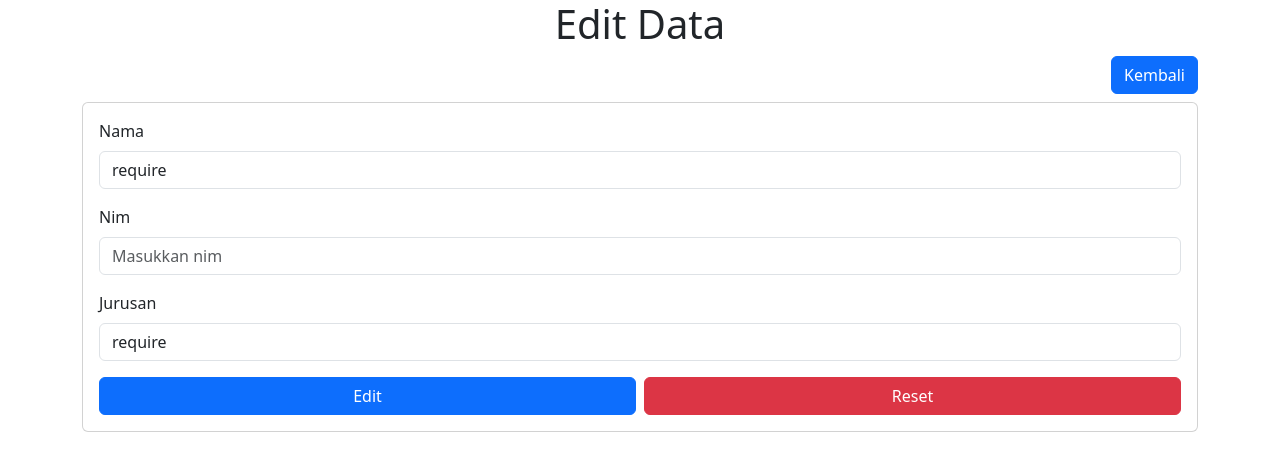
After one commit to saintsareeverywhere-cyber/Sistem-Informasi-Data-Mahasiswa, a PHP site: page /edit.php in a window 1280 px wide. The commit adds this page. Shown: the top 471 px of the page. Run offline with PHP 8.4, Linux system fonts and the light colour scheme; data that the repository does not hold is empty.

Commit message:
Implement CRUD functionality for managing student data with modals for deletion confirmation

```diff
--- /dev/null
+++ b/edit.php
@@ -0,0 +1,61 @@
+<?php
+    require_once('config/koneksi.php');
+
+    $data = [];
+    if (isset($_GET['id'])) {
+        $id = $_GET['id'];
+        $query = "select * from mahasiswa where id = $id";
+        $result = mysqli_query($koneksi, $query);
+        $data = mysqli_fetch_assoc($result);
+    }
+?>
+
+<!doctype html>
+<html lang="en">
+  <head>
+    <meta charset="utf-8">
+    <meta name="viewport" content="width=device-width, initial-scale=1">
+    <title>Manajemen Data Mahasiswa | Edit</title>
+    <link href="https://cdn.jsdelivr.net/npm/bootstrap@5.3.8/dist/css/bootstrap.min.css" rel="stylesheet" integrity="sha384-sRIl4kxILFvY47J16cr9ZwB07vP4J8+LH7qKQnuqkuIAvNWLzeN8tE5YBujZqJLB" crossorigin="anonymous">
+  </head>
+  <body>
+    <div class="container">
+        <h1 class="text-center">Edit Data</h1>
+        <div class="d-flex justify-content-end my-2">
+            <a href="index.php" class="btn btn-primary">Kembali</a>
+        </div>
+        <!-- error saat php menangkap args get error -->
+        <?php
+        if (isset($_GET['error'])) {
+            echo '<div class="alert alert-danger alert-dismissible fade show" role="alert">
+            <div>' . $_GET['error'] . '</div><button type="button" class="btn-close" data-bs-dismiss="alert" aria-label="Close"></button>' . '</div>';
+        }
+        ?>
+
+        <div class="card">
+        <form action="proses_edit.php" method="post" class="card-body">
+            <input type="hidden" name="id" value=<?= $data['id'] ?> >
+            <div class="mb-3">
+                <label for="nama" class="form-label">Nama</label>
+                <input type="text" class="form-control" id="nama" name="nama" placeholder="Masukkan nama" value=<?= $data['nama'] ?> require>
+            </div>
+            <div class="mb-3">
+                <label for="nim" class="form-label">Nim</label>
+                <input type="number" class="form-control" id="nim" name="nim" placeholder="Masukkan nim" value=<?= $data['nim'] ?> require>
+            </div>
+            <div class="mb-3">
+                <label for="jurusan" class="form-label">Jurusan</label>
+                <input type="text" class="form-control" id="jurusan" name="jurusan" placeholder="Masukkan jurusan" value=<?= $data['jurusan'] ?> require>
+            </div>
+            <div class="d-flex justify-content-center align-items-center gap-2">
+                <button type="submit1" class="btn w-50 btn-primary">Edit</button>
+                <button type="reset" class="btn w-50 btn-danger">Reset</button>
+            </div>
+        </form>
+    </div>
+    </div>
+
+  </body>
+    <script src="https://cdn.jsdelivr.net/npm/bootstrap@5.3.8/dist/js/bootstrap.bundle.min.js" integrity="sha384-FKyoEForCGlyvwx9Hj09JcYn3nv7wiPVlz7YYwJrWVcXK/BmnVDxM+D2scQbITxI" crossorigin="anonymous"></script>
+
+</html>
```
Also changed, not shown: hapus.php (added, +17 -0 lines), index.php (+28 -3 lines), js/index.js (added, +20 -0 lines), proses_edit.php (added, +42 -0 lines).
